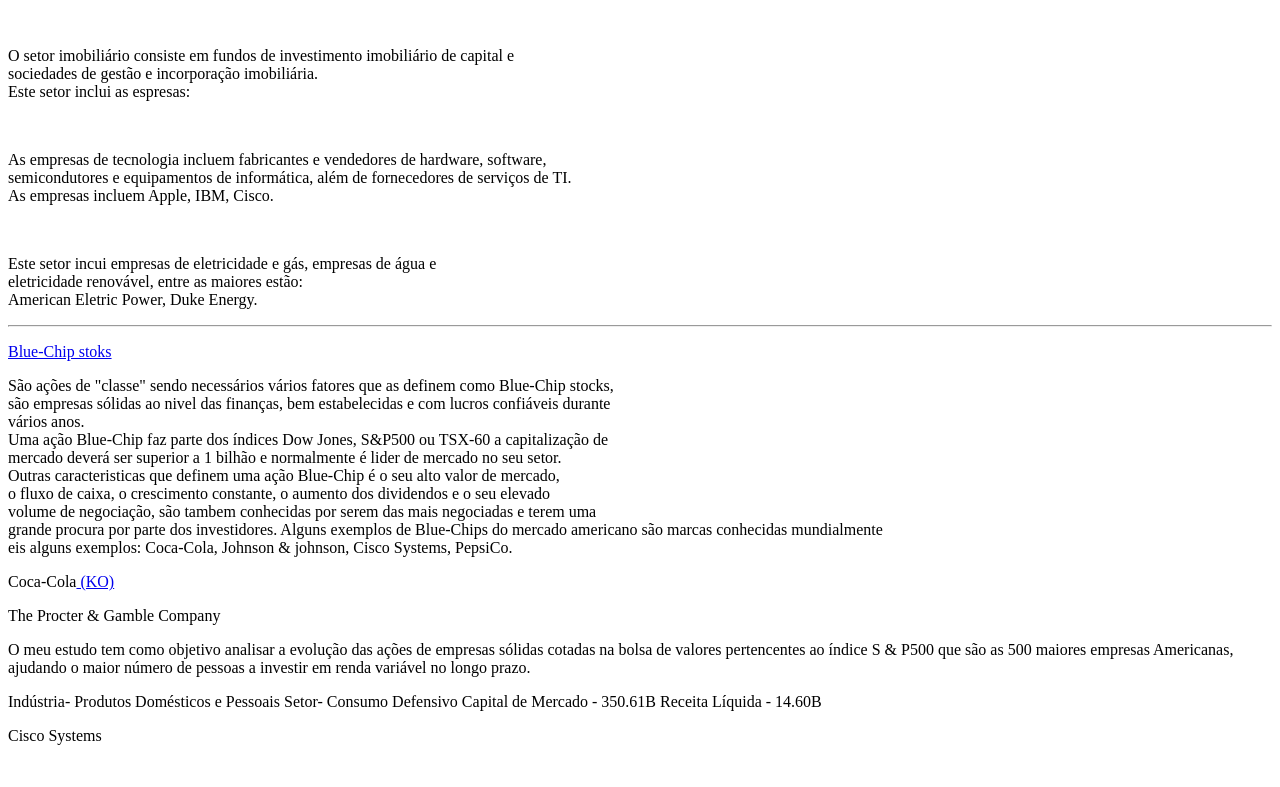
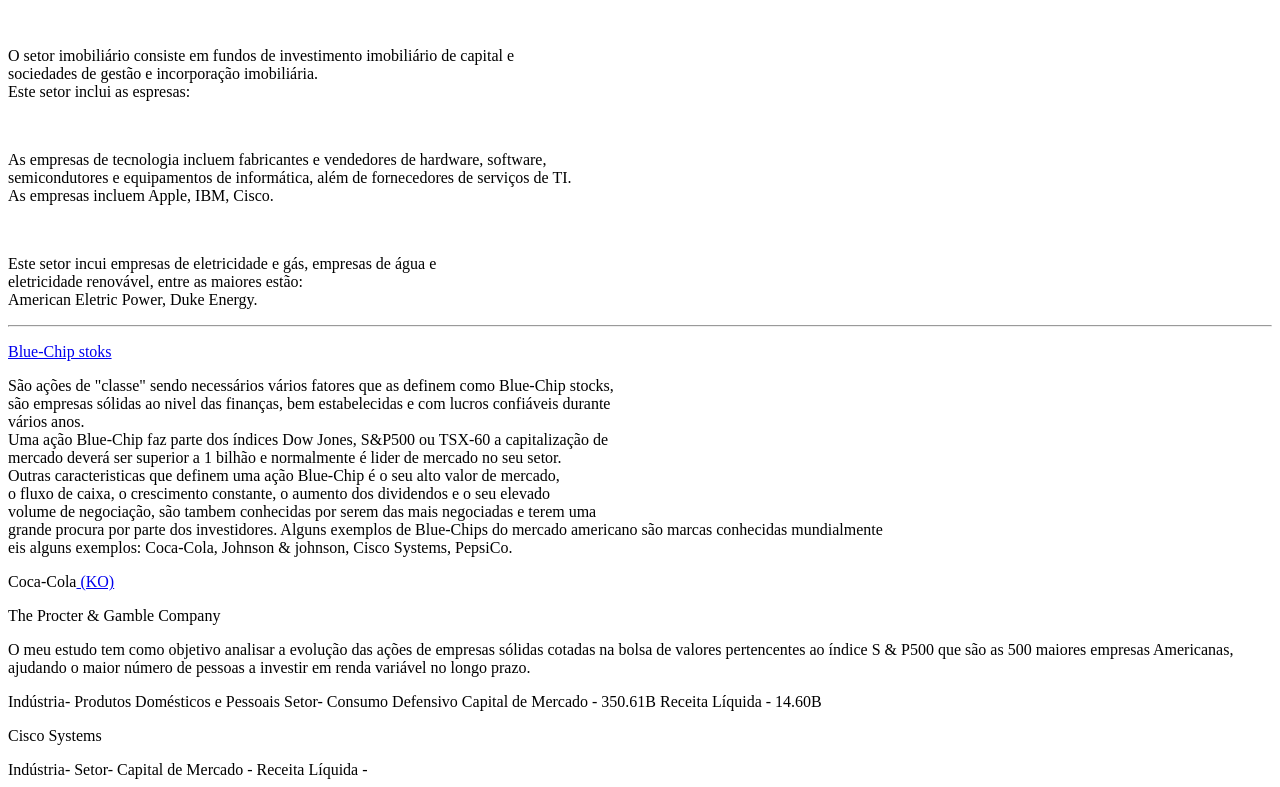
Before and after one commit to thaywebsearch/mundodasacoes, a plain HTML site: page index.html in a window 1280 px wide. Shown: the part 2472-3259 px from the top of the page. Before the commit the page ends 3233 px from the top, so only its background shows below. Drawn offline with Linux system fonts and the light colour scheme.

Commit message:
Cisco Systems

```diff
--- a/index.html
+++ b/index.html
@@ -368,6 +368,12 @@
 
         <p>Cisco Systems</p>
 
+        <h20>Indústria-
+          Setor-
+          Capital de Mercado -
+          Receita Líquida -
+        </h20>
+
 
 
 
```
